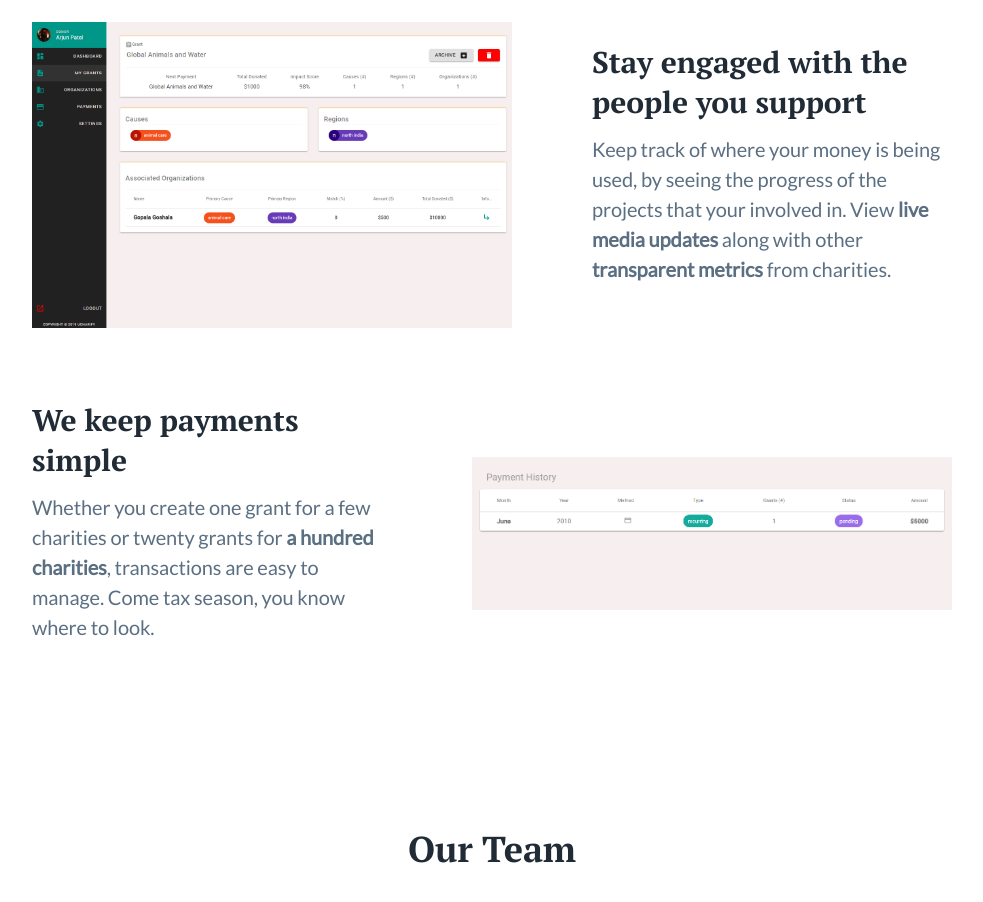
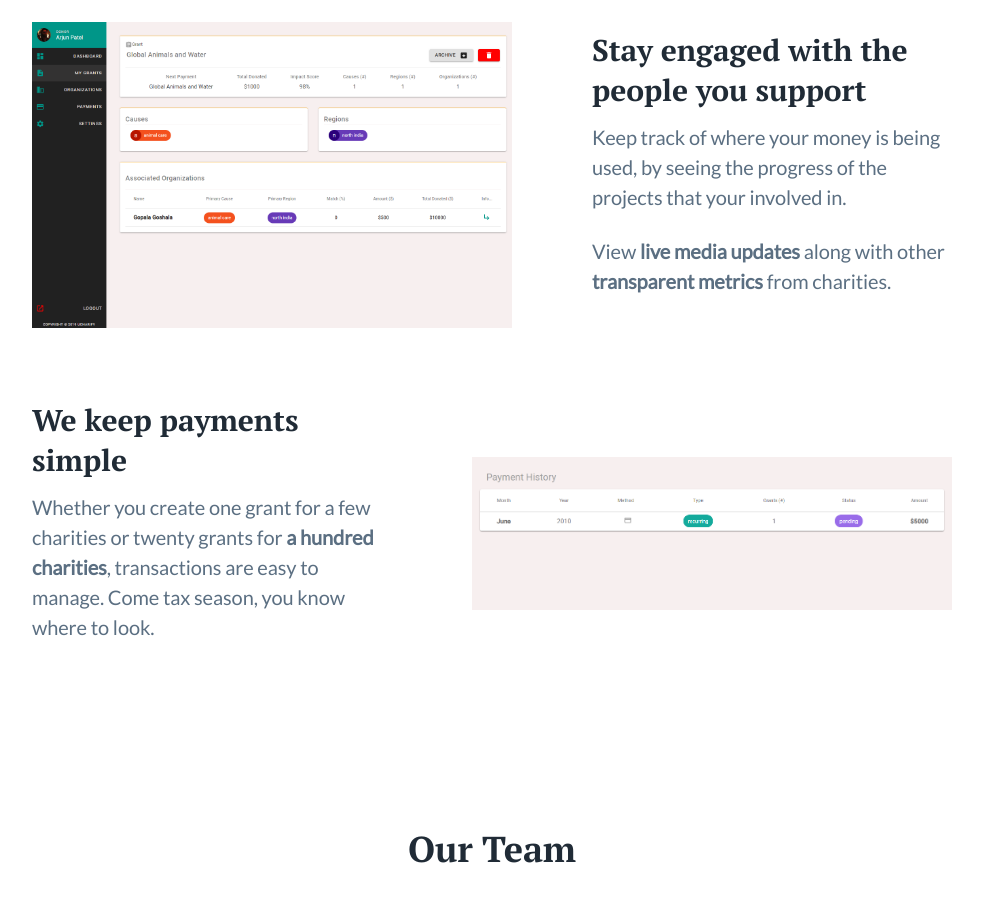
Before and after one commit to talksik/ucharify_landing, a website: page index.html in a window 1280 px wide. Shown: the part 2720-3622 px from the top of the page, without its empty margins (148-1131 px from the left). Drawn offline with nearby package versions, Linux system fonts and the light colour scheme.

Commit message:
indenting

```diff
--- a/index.html
+++ b/index.html
@@ -385,7 +385,8 @@
                             <div class="feature-extended-body">
                                 <h3 class="mt-0">Stay engaged with the people you support</h3>
                                 <p>Keep track of where your money is being used, by seeing the progress of the projects
-																	that your involved in. View <b>live media updates</b> along with other <b>transparent metrics</b> from charities.</p>
+																	that your involved in.</p>
+																<p>View <b>live media updates</b> along with other <b>transparent metrics</b> from charities.</p>
                             </div>
                         </div>
                         <div class="feature-extended">
```
